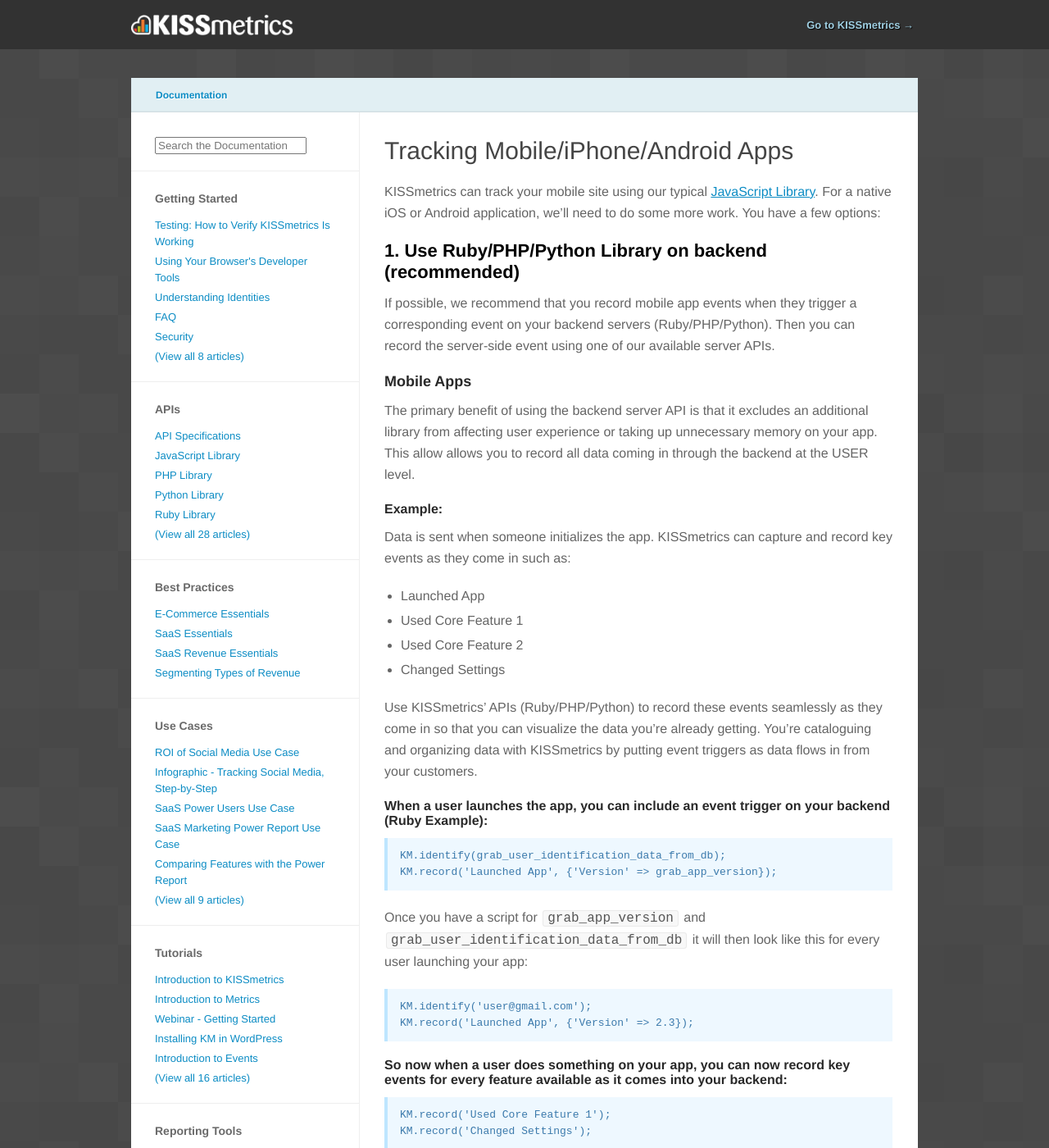
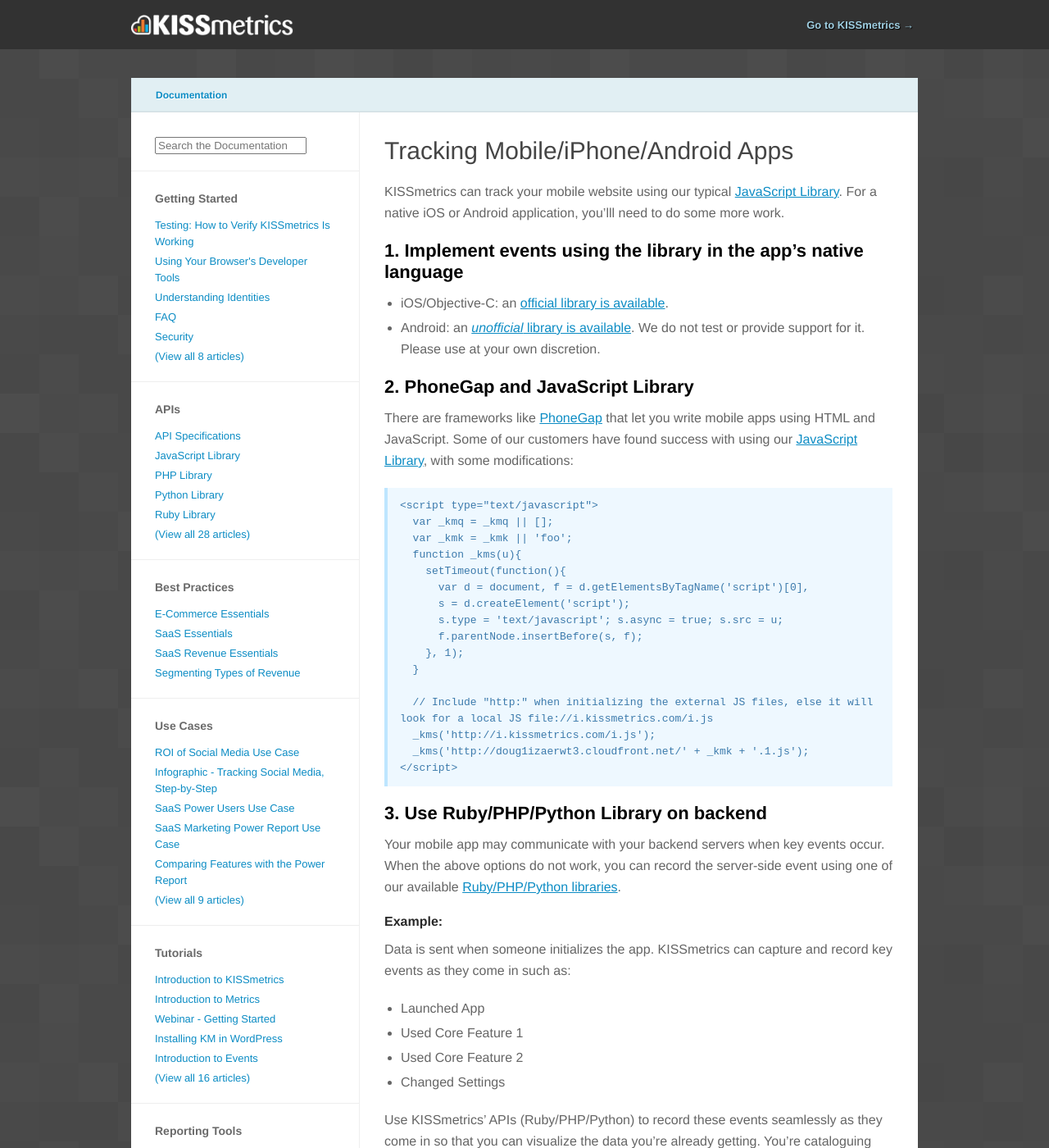
Before and after one commit to kissmetrics/km-support, a Jekyll site: the page built from _posts/2012-10-19-mobile-sites-apps.md, in a window 1280 px wide and 1400 px high. Shown: the whole window at 82% size. Built offline with Jekyll 4.4.1, drawn with Linux system fonts in a browser that asks for light colours; nearby versions of some CDN libraries; Markdown is read by kramdown in place of the engine named in the settings; a script that is not in the unit is left out; comment, search, counter and statistics services are not loaded; some of the changed text lies outside the part shown.

Commit message:
Consolidated Mobile apps recommendation.

```diff
--- a/_posts/2012-10-19-mobile-sites-apps.md
+++ b/_posts/2012-10-19-mobile-sites-apps.md
@@ -5,15 +5,37 @@
 author: Eric Fung
 summary: Using KISSmetrics to track mobile sites and apps.
 ---
-KISSmetrics can track your mobile site using our typical [JavaScript Library][js]. For a native iOS or Android application, we'll need to do some more work. You have a few options:
+KISSmetrics can track your mobile website using our typical [JavaScript Library][js]. For a native iOS or Android application, you'lll need to do some more work.
 
-## 1. Use Ruby/PHP/Python Library on backend (recommended)
+## 1. Implement events using the library in the app's native language
 
-If possible, we recommend that you record mobile app events when they trigger a corresponding event on your backend servers (Ruby/PHP/Python). Then you can record the server-side event using one of our available server APIs.
+* iOS/Objective-C: an [official library is available][ios-official].
+* Android: an [*unofficial* library is available][android]. We do not test or provide support for it. Please use at your own discretion.
 
-### Mobile Apps
+## 2. PhoneGap and JavaScript Library
 
-The primary benefit of using the backend server API is that it excludes an additional library from affecting user experience or taking up unnecessary memory on your app. This allow allows you to record all data coming in through the backend at the USER level.
+There are frameworks like [PhoneGap][phonegap] that let you write mobile apps using HTML and JavaScript. Some of our customers have found success with using our [JavaScript Library][js], with some modifications:
+
+    <script type="text/javascript">
+      var _kmq = _kmq || [];
+      var _kmk = _kmk || 'foo';
+      function _kms(u){
+        setTimeout(function(){
+          var d = document, f = d.getElementsByTagName('script')[0],
+          s = d.createElement('script');
+          s.type = 'text/javascript'; s.async = true; s.src = u;
+          f.parentNode.insertBefore(s, f);
+        }, 1);
+      }
+
+      // Include "http:" when initializing the external JS files, else it will look for a local JS file://i.kissmetrics.com/i.js
+      _kms('http://i.kissmetrics.com/i.js');
+      _kms('http://doug1izaerwt3.cloudfront.net/' + _kmk + '.1.js');
+    </script>
+
+## 3. Use Ruby/PHP/Python Library on backend
+
+Your mobile app may communicate with your backend servers when key events occur. When the above options do not work, you can record the server-side event using one of our available [Ruby/PHP/Python libraries][apis].
 
 #### Example:
 
@@ -61,38 +83,8 @@
 
 In addition, you can use KISSmetrics server-side API's to track performance of automated systems such as how many times errors and bugs are being reported/logged.
 
-## 2. iOS Library
-
-An official library is available [from this repository][ios-official].
-
-There is also an unofficial library available at [coffeeshopped.com][ios-unofficial]. We do not test or provide support for it. Please use at your own discretion.
-
-An unofficial Android library is available at our [3rd party APIs page][other].
-
-## 3. PhoneGap and JavaScript Library
-
-There are frameworks like [PhoneGap][phonegap] that let you write mobile apps using HTML and JavaScript. We've found our JavaScript Library can work with this, with some modifications:
-
-    <script type="text/javascript">
-      var _kmq = _kmq || [];
-      var _kmk = _kmk || 'foo';
-      function _kms(u){
-        setTimeout(function(){
-          var d = document, f = d.getElementsByTagName('script')[0],
-          s = d.createElement('script');
-          s.type = 'text/javascript'; s.async = true; s.src = u;
-          f.parentNode.insertBefore(s, f);
-        }, 1);
-      }
-
-      // Include "http:" when initializing the external JS files, else it will look for a local JS file://i.kissmetrics.com/i.js
-      _kms('http://i.kissmetrics.com/i.js');
-      _kms('http://doug1izaerwt3.cloudfront.net/' + _kmk + '.1.js');
-    </script>
-
-[ios-official]: https://github.com/kissmetrics/KISSmetrics-iOS-Mac-OS-X-Library
-[ios-unofficial]: http://coffeeshopped.com/kissmetrics-for-ios
-[other]: /apis/other#android
-
+[ios-official]: /apis/objective-c.html
+[android]: https://github.com/80steve/KISSmetrics-4-Android
 [phonegap]: http://phonegap.com/
 [js]: /apis/javascript
+[apis]: /apis
```
